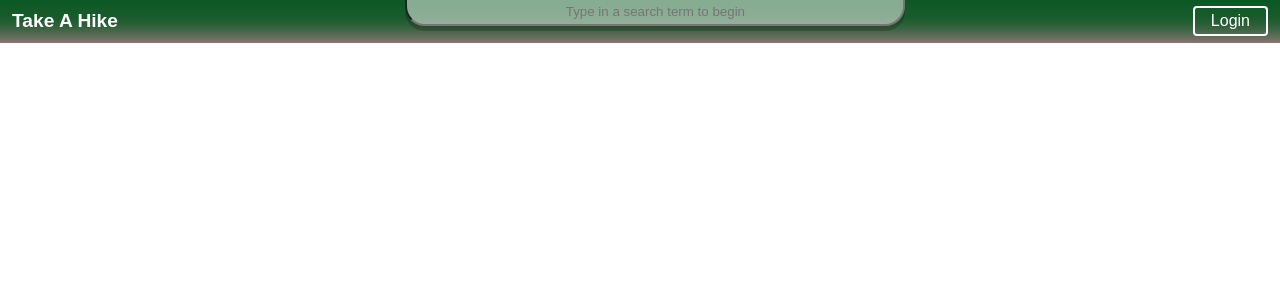
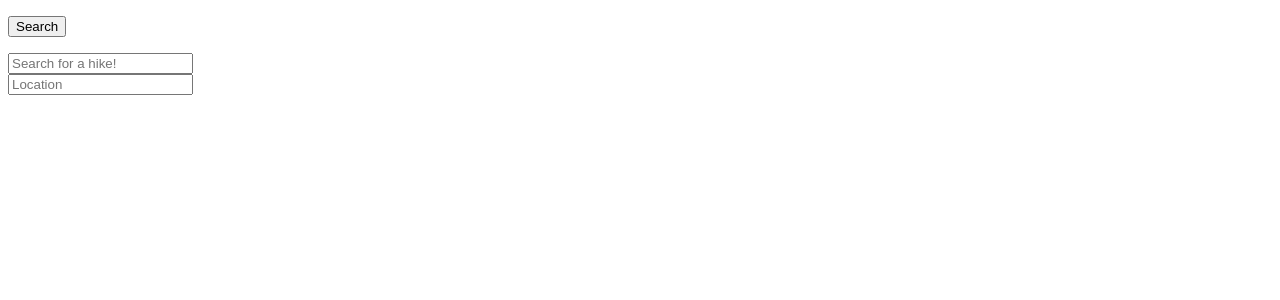
Before and after one commit to jessewillig/Take-A-Hike, a React (Create React App) app in the folder client/: page / in a window 1280 px wide. Shown: the top 300 px of the page. Built offline with nearby package versions, Linux system fonts and the light colour scheme; no server answers.

Commit message:
added a bit to searchbar.js

```diff
--- a/client/src/components/SearchBar/index.js
+++ b/client/src/components/SearchBar/index.js
@@ -1,21 +1,70 @@
-import React from "react";
-import "./style.css";
+import React, {useState} from 'react';
 
-function SearchBar (props) {
+export function SearchBar(props) {
+    const [term, setTerm] = useState(props.term || '');
+    const [location, setLocation] = useState(props.location || '');
+
+    function submit(e) {
+        if(typeof props.search === 'function') {
+            props.search(term, location);
+        }
+        console.log(term, location);
+        e.preventDefault();
+    }
+
     return (
-        <div className="search-bar">
-          <h1 className="search-title">Take A Hike</h1>
+        <form onSubmit={console.log(yelpFetch(term, location))}>
+            <div>
+                <p>
+                    <button>Search</button>
+                </p>
+                  <div className="search-term">
                     <input
-            className="search-box"
-            value={props.search}
-            onChange={props.handleInputChange}
+                           onChange={(e) => setTerm(e.target.value)}
                            type="text"
-            placeholder="Type in a search term to begin"
-            id="term"
+                           value={term}
+                           placeholder="Search for a hike!"
                     />
-          <a href="#" className="search-bar-button">Login</a>
                     </div>
+
+                <div className="search-location">
+                    <input
+                           onChange={(e) => setLocation(e.target.value)}
+                           type="text"
+                           value={location}
+                           placeholder="Location"/>
+                <div onClick={submit}>
+                </div>
+                </div>
+            </div>
+        </form>
     );
 }
 
-export default SearchBar;
+// import axios from "axios";
+const axios = require('axios');
+const YELP_API_KEY = ``
+
+// export default {
+
+const yelpFetch = async (term, location) => {
+await axios
+    .get(
+        `https://api.yelp.com/v3/businesses/search?categories=hiking&term=${term}&location=${location}`,
+      {
+        headers: {
+          Authorization: `Bearer ${YELP_API_KEY}`,
+        },
+      }
+    )
+    .then(response => {
+        console.log(response.data.businesses[0]);
+    })
+    .catch(err => {
+        console.log(err);
+    });
+};
+
+yelpFetch('trail', 'olympia');
+
+export default SearchBar
```
Also changed, not shown: 2 other files (tests, documents, lock files or other folders). Lines whose indentation alone changed are shown as unchanged.
